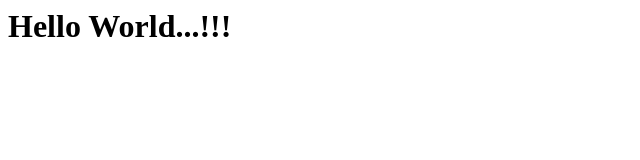
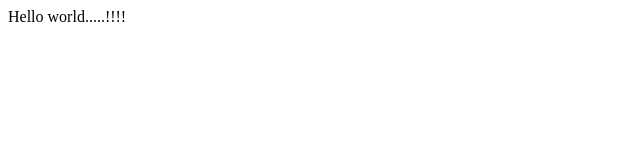
Before and after one commit to sdshetty90/workspace, a plain HTML site: page hello/index.html in a window 1280 px wide. Shown: the whole page, without its empty margins (0-640 px from the left). Drawn offline with Linux system fonts and the light colour scheme.

Commit message:
changed html code

```diff
--- a/hello/index.html
+++ b/hello/index.html
@@ -1 +1,6 @@
-<h1>Hello World...!!!</h1>
+<html>
+<header><title>My web app</title></header>
+<body>
+Hello world.....!!!!
+</body>
+</html>
```
